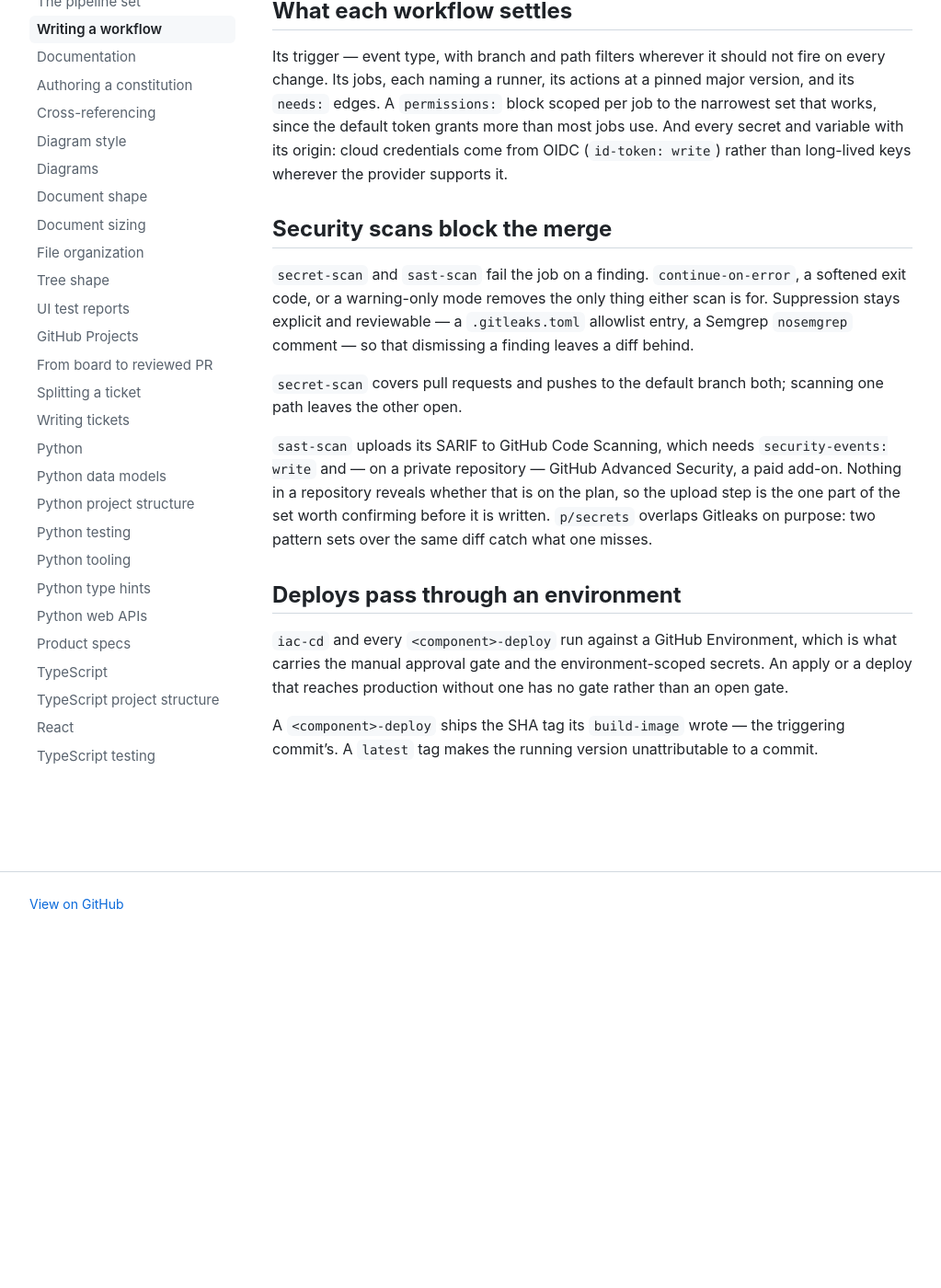
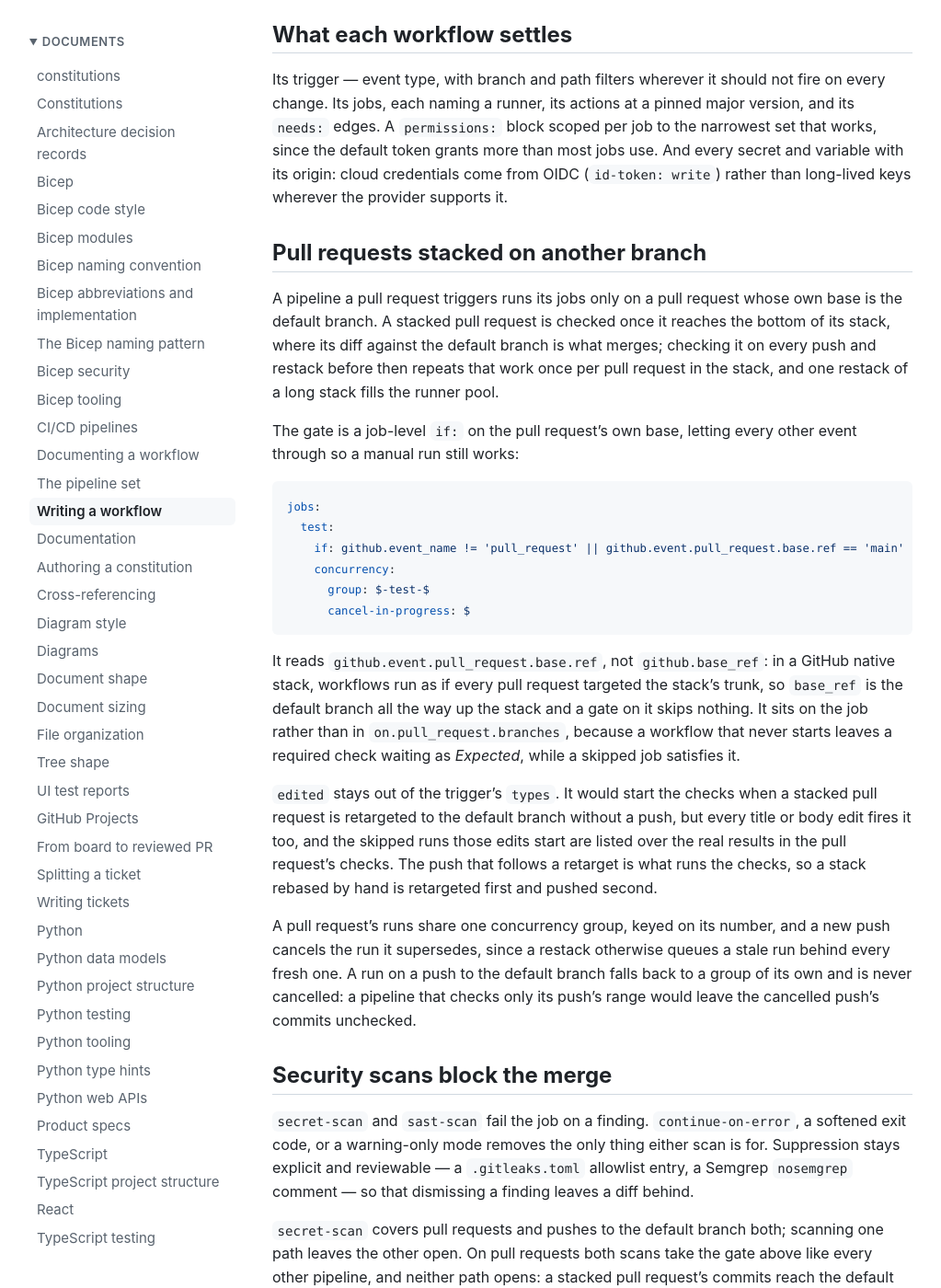
Before and after one commit to polikeiji/constitutions, a Jekyll site: the page built from constitutions/ci-cd/writing-a-workflow.md, in a window 1280 px wide and 1400 px high, scrolled down 643 px. Shown: the whole window at 92% size, without its empty margins (128-1151 px from the left). Built offline with Jekyll 4.4.1, drawn with Linux system fonts in a browser that asks for light colours; our own code applies the rules of GitHub Pages for plain Markdown files; before the commit the page ends 1662 px from its top, so only the background shows below that; some of the changed text lies outside the part shown.

Commit message:
docs(constitutions): run pull-request pipelines only on PRs based on the default branch
A stacked pull request is checked once it reaches the bottom of its
stack, so a pipeline gates its jobs on the pull request's own base
(pull_request.base.ref, since a native stack reports its trunk as
github.base_ref), leaves edited out of its triggers, and cancels a
superseded pull-request run. The security scans take the same gate, and
the rule on their coverage now says what that costs.

Refs #50

Co-Authored-By: Claude Opus 5.5 (1M context) <noreply@anthropic.com>

````diff
--- a/constitutions/ci-cd/writing-a-workflow.md
+++ b/constitutions/ci-cd/writing-a-workflow.md
@@ -1,7 +1,8 @@
 # Writing a workflow
 
 What the repository already answers, what has to be settled before a workflow can be
-written, and the two rules a pipeline is not allowed to soften.
+written, which pull requests a pipeline runs on, and the two rules a pipeline is not allowed
+to soften.
 
 ## What the repository already answers
 
@@ -27,6 +28,44 @@ the default token grants more than most jobs use. And every secret and variable
 origin: cloud credentials come from OIDC (`id-token: write`) rather than long-lived keys
 wherever the provider supports it.
 
+## Pull requests stacked on another branch
+
+A pipeline a pull request triggers runs its jobs only on a pull request whose own base is
+the default branch. A stacked pull request is checked once it reaches the bottom of its
+stack, where its diff against the default branch is what merges; checking it on every push
+and restack before then repeats that work once per pull request in the stack, and one
+restack of a long stack fills the runner pool.
+
+The gate is a job-level `if:` on the pull request's own base, letting every other event
+through so a manual run still works:
+
+```yaml
+jobs:
+  test:
+    if: github.event_name != 'pull_request' || github.event.pull_request.base.ref == 'main'
+    concurrency:
+      group: ${{ github.workflow }}-test-${{ github.event.pull_request.number || github.run_id }}
+      cancel-in-progress: ${{ github.event_name == 'pull_request' }}
+```
+
+It reads `github.event.pull_request.base.ref`, not `github.base_ref`: in a GitHub native
+stack, workflows run as if every pull request targeted the stack's trunk, so `base_ref` is
+the default branch all the way up the stack and a gate on it skips nothing. It sits on the
+job rather than in `on.pull_request.branches`, because a workflow that never starts leaves a
+required check waiting as *Expected*, while a skipped job satisfies it.
+
+`edited` stays out of the trigger's `types`. It would start the checks when a stacked pull
+request is retargeted to the default branch without a push, but every title or body edit
+fires it too, and the skipped runs those edits start are listed over the real results in
+the pull request's checks. The push that follows a retarget is what runs the checks, so a
+stack rebased by hand is retargeted first and pushed second.
+
+A pull request's runs share one concurrency group, keyed on its number, and a new push
+cancels the run it supersedes, since a restack otherwise queues a stale run behind every
+fresh one. A run on a push to the default branch falls back to a group of its own and is
+never cancelled: a pipeline that checks only its push's range would leave the cancelled
+push's commits unchecked.
+
 ## Security scans block the merge
 
 `secret-scan` and `sast-scan` fail the job on a finding. `continue-on-error`, a softened exit
@@ -35,7 +74,12 @@ explicit and reviewable — a `.gitleaks.toml` allowlist entry, a Semgrep `nosem
 that dismissing a finding leaves a diff behind.
 
 `secret-scan` covers pull requests and pushes to the default branch both; scanning one path
-leaves the other open.
+leaves the other open. On pull requests both scans take the gate above like every other
+pipeline, and neither path opens: a stacked pull request's commits reach the default branch
+only through the pull request then at the bottom of the stack, which both scans read over
+`<default>..HEAD` and block. What the gate gives up is timing — a secret pushed to a stacked
+branch is caught when its pull request reaches the bottom rather than on its first push,
+and sits on the remote until then.
 
 `sast-scan` uploads its SARIF to GitHub Code Scanning, which needs `security-events: write`
 and — on a private repository — GitHub Advanced Security, a paid add-on. Nothing in a
````
Also changed, not shown: constitutions/ci-cd/README.md (+1 -1 lines), constitutions/github-projects/tickets-splitting.md (+4 -1 lines).
